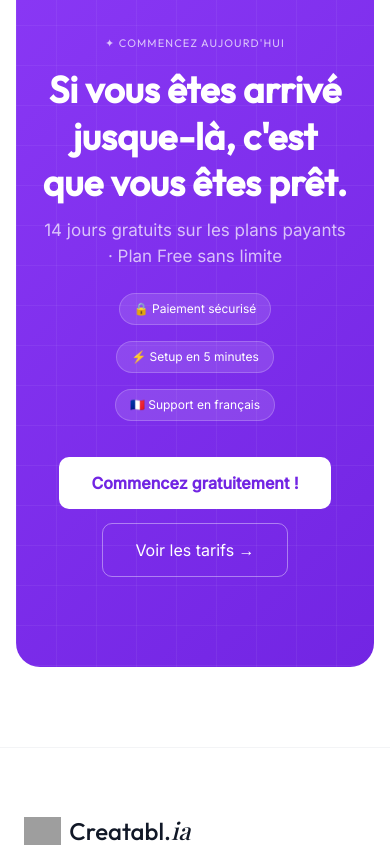
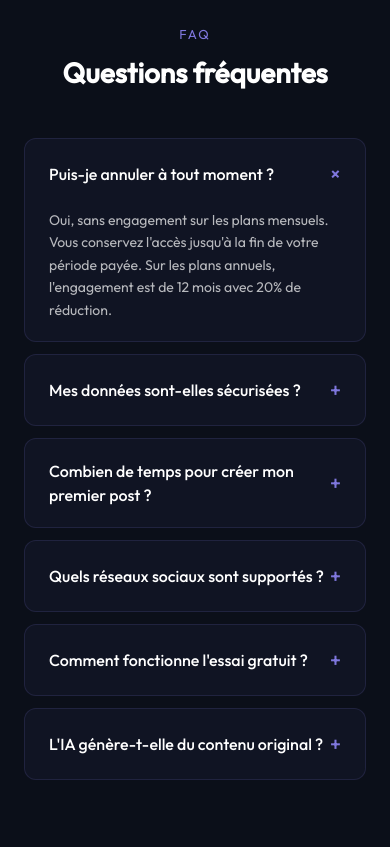
Before and after one commit to klocknaomi-hash/site-web, a Next.js app: page / in a window 390 px wide. Shown: the part 5060-5907 px from the top of the page. Built offline with nearby package versions, Linux system fonts and the light colour scheme; no server answers; grey boxes are pictures that could not be loaded.

Commit message:
feat: add FAQ section with 6 questions

```diff
--- a/app/page.tsx
+++ b/app/page.tsx
@@ -2,6 +2,7 @@ import React from "react";
 import Link from "next/link";
 import LogosStrip from "@/components/LogosStrip";
 import ScrollReveal from "@/components/ScrollReveal";
+import FAQ from "@/components/FAQ";
 
 const INSTAGRAM_SVG = (
   <svg viewBox="0 0 24 24" fill="none" stroke="currentColor" strokeWidth="2.5" strokeLinecap="round" strokeLinejoin="round" className="w-3.5 h-3.5 text-pink-500">
@@ -986,6 +987,11 @@ export default function Home() {
         </div>
       </section>
 
+      {/* FAQ */}
+      <div className="w-full bg-[#0B0F19] relative z-10">
+        <FAQ />
+      </div>
+
       {/* 7. CTA BANNER */}
       <section className="w-full bg-white relative z-10" style={{ backgroundColor: "#FFFFFF", paddingBottom: "80px", paddingTop: "0px" }}>
         <div className="mx-4 md:mx-[60px] rounded-[24px] overflow-hidden">
--- /dev/null
+++ b/components/FAQ.tsx
@@ -0,0 +1,124 @@
+'use client'
+import { useState } from 'react'
+
+const faqs = [
+  {
+    q: "Puis-je annuler à tout moment ?",
+    a: "Oui, sans engagement sur les plans mensuels. Vous conservez l'accès jusqu'à la fin de votre période payée. Sur les plans annuels, l'engagement est de 12 mois avec 20% de réduction.",
+  },
+  {
+    q: "Mes données sont-elles sécurisées ?",
+    a: "Oui. Toutes vos données et vos tokens d'accès aux réseaux sociaux sont chiffrés (AES-256) en base de données. Nous respectons le RGPD et nous ne partageons jamais vos données. Vous pouvez supprimer votre compte à tout moment.",
+  },
+  {
+    q: "Combien de temps pour créer mon premier post ?",
+    a: "Moins de 3 minutes. Après votre inscription, vous connectez vos réseaux sociaux en un clic et vous générez votre premier post avec l'IA. Un tutoriel de démarrage vous guide.",
+  },
+  {
+    q: "Quels réseaux sociaux sont supportés ?",
+    a: "LinkedIn, Instagram, Facebook et X (Twitter) sont disponibles dès maintenant. TikTok, YouTube et Pinterest arrivent prochainement.",
+  },
+  {
+    q: "Comment fonctionne l'essai gratuit ?",
+    a: "14 jours d'essai gratuit sur tous les plans payants. Carte bancaire requise mais aucun prélèvement pendant l'essai. Annulez à tout moment avant la fin des 14 jours pour ne rien payer.",
+  },
+  {
+    q: "L'IA génère-t-elle du contenu original ?",
+    a: "Oui. L'IA apprend de votre style et adapte le contenu à votre audience et à chaque réseau social. Vous validez et modifiez chaque post avant publication.",
+  },
+]
+
+export default function FAQ() {
+  const [openIndex, setOpenIndex] = useState<number | null>(0)
+
+  return (
+    <section style={{
+      padding: '80px 24px',
+      maxWidth: '800px',
+      margin: '0 auto',
+    }}>
+      <div style={{
+        textAlign: 'center',
+        marginBottom: '48px',
+      }}>
+        <p style={{
+          color: '#7F77DD',
+          fontSize: '13px',
+          letterSpacing: '0.15em',
+          textTransform: 'uppercase',
+          marginBottom: '12px',
+        }}>
+          FAQ
+        </p>
+        <h2 style={{
+          fontSize: 'clamp(28px, 4vw, 42px)',
+          fontWeight: 700,
+          color: 'white',
+          lineHeight: 1.2,
+        }}>
+          Questions fréquentes
+        </h2>
+      </div>
+
+      <div style={{
+        display: 'flex',
+        flexDirection: 'column',
+        gap: '12px',
+      }}>
+        {faqs.map((faq, index) => (
+          <div
+            key={index}
+            style={{
+              background: 'rgba(127,119,221,0.05)',
+              border: '1px solid rgba(127,119,221,0.15)',
+              borderRadius: '12px',
+              overflow: 'hidden',
+            }}
+          >
+            <button
+              onClick={() => setOpenIndex(
+                openIndex === index ? null : index
+              )}
+              style={{
+                width: '100%',
+                padding: '20px 24px',
+                background: 'transparent',
+                border: 'none',
+                color: 'white',
+                fontSize: '16px',
+                fontWeight: 500,
+                textAlign: 'left',
+                cursor: 'pointer',
+                display: 'flex',
+                justifyContent: 'space-between',
+                alignItems: 'center',
+              }}
+            >
+              {faq.q}
+              <span style={{
+                fontSize: '20px',
+                color: '#7F77DD',
+                transition: 'transform 0.2s',
+                transform: openIndex === index
+                  ? 'rotate(45deg)'
+                  : 'rotate(0deg)',
+              }}>
+                +
+              </span>
+            </button>
+            {openIndex === index && (
+              <div style={{
+                padding: '0 24px 20px',
+                color: 'rgba(255,255,255,0.7)',
+                fontSize: '14px',
+                lineHeight: 1.6,
+              }}>
+                {faq.a}
+              </div>
+            )}
+          </div>
+        ))}
+      </div>
+    </section>
+  )
+}
```
